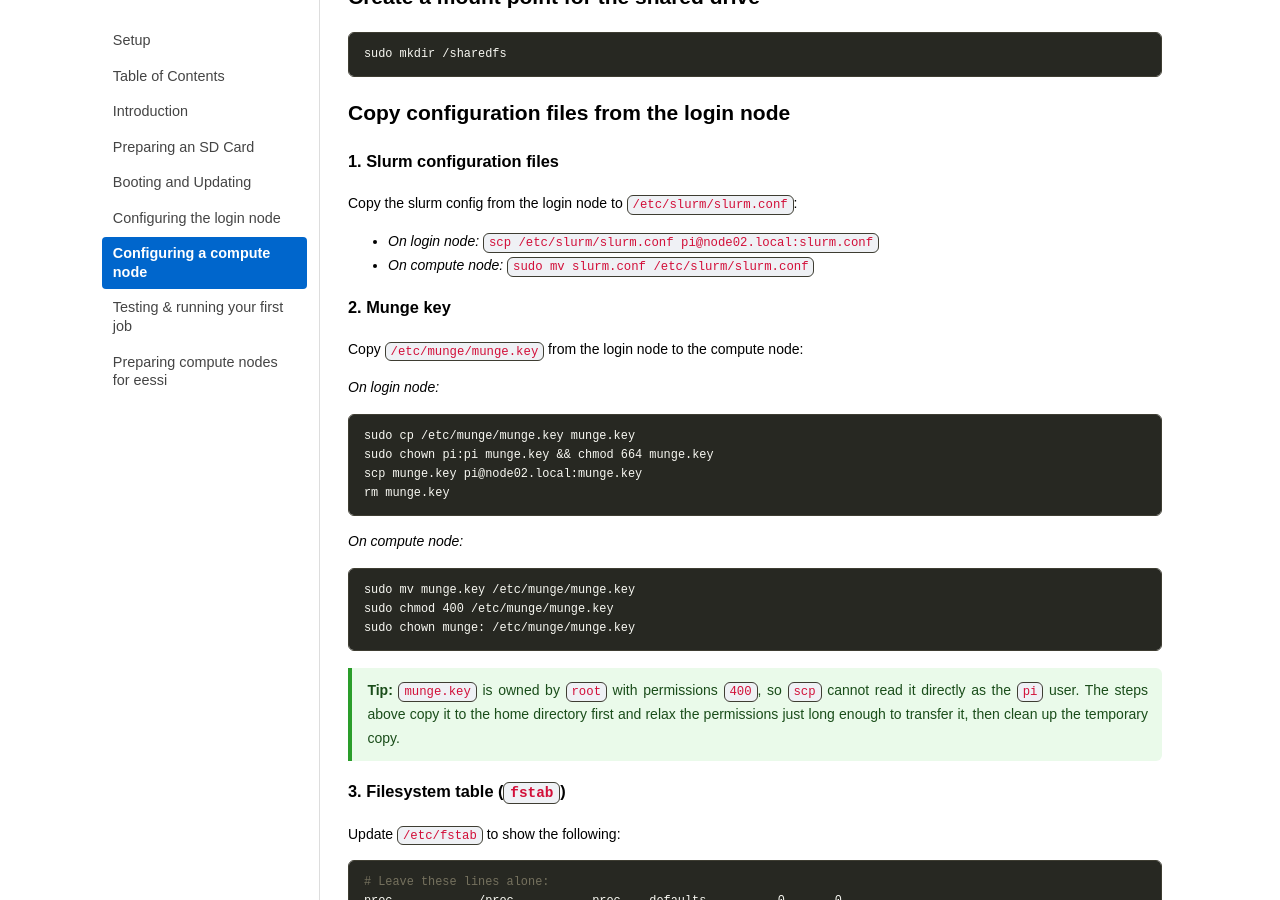
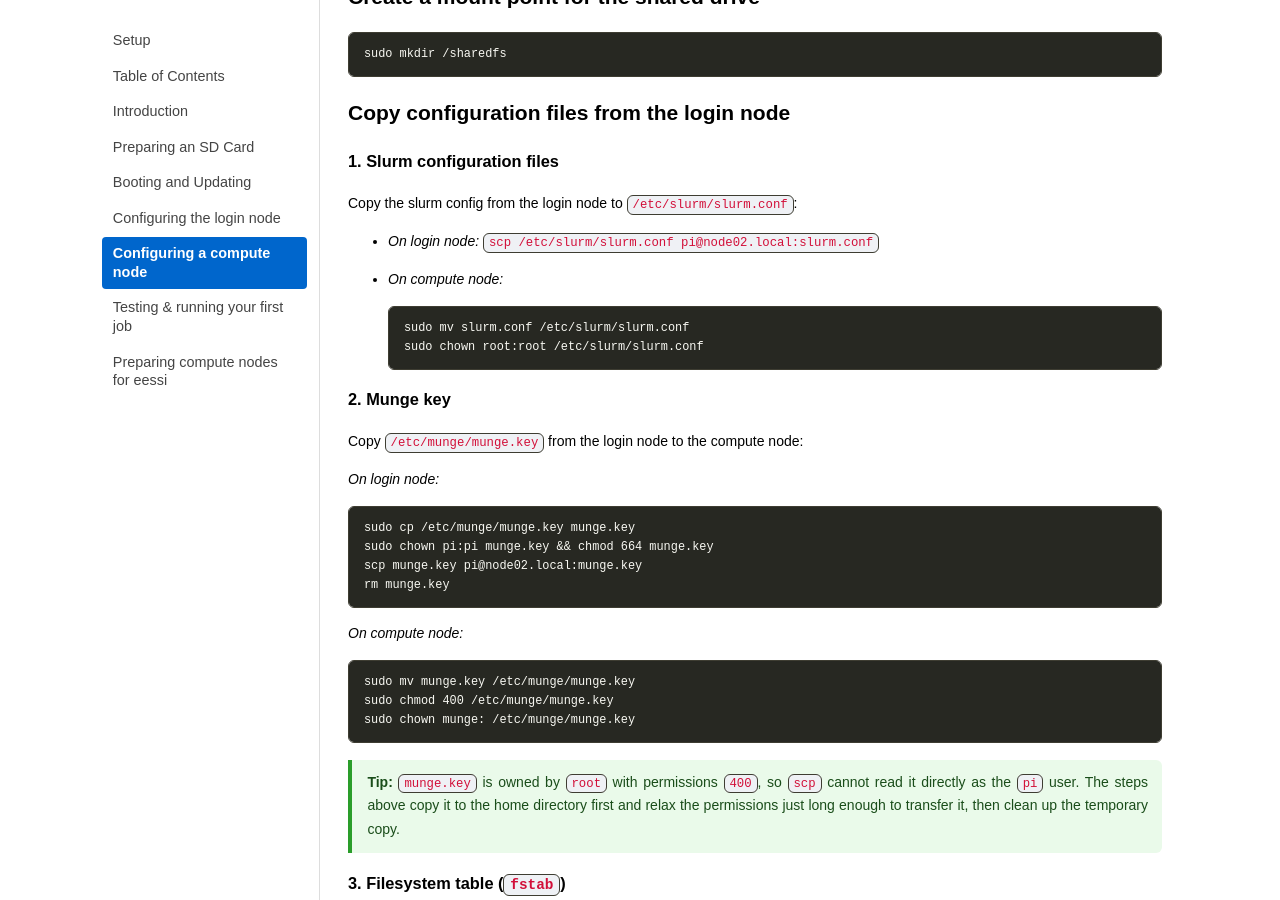
Before and after one commit to carpentriesoffline/Building_a_miniHPC_for_Training, a Jekyll site: the page built from 05-configurationCompute.md, in a window 1280 px wide and 900 px high, scrolled down 2736 px. Built offline with Jekyll 4.4.1, drawn with Linux system fonts in a browser that asks for light colours.

Commit message:
Caught slurm.conf owned by pi - correct this

````diff
--- a/05-configurationCompute.md
+++ b/05-configurationCompute.md
@@ -138,7 +138,12 @@ sudo mkdir /sharedfs
 Copy the slurm config from the login node to `/etc/slurm/slurm.conf`:
 
  - _On login node:_ `scp /etc/slurm/slurm.conf pi@node02.local:slurm.conf`
- - _On compute node:_ `sudo mv slurm.conf /etc/slurm/slurm.conf`
+ - _On compute node:_
+
+   ```bash
+   sudo mv slurm.conf /etc/slurm/slurm.conf
+   sudo chown root:root /etc/slurm/slurm.conf
+   ```
 
 ### 2. Munge key
 
````
